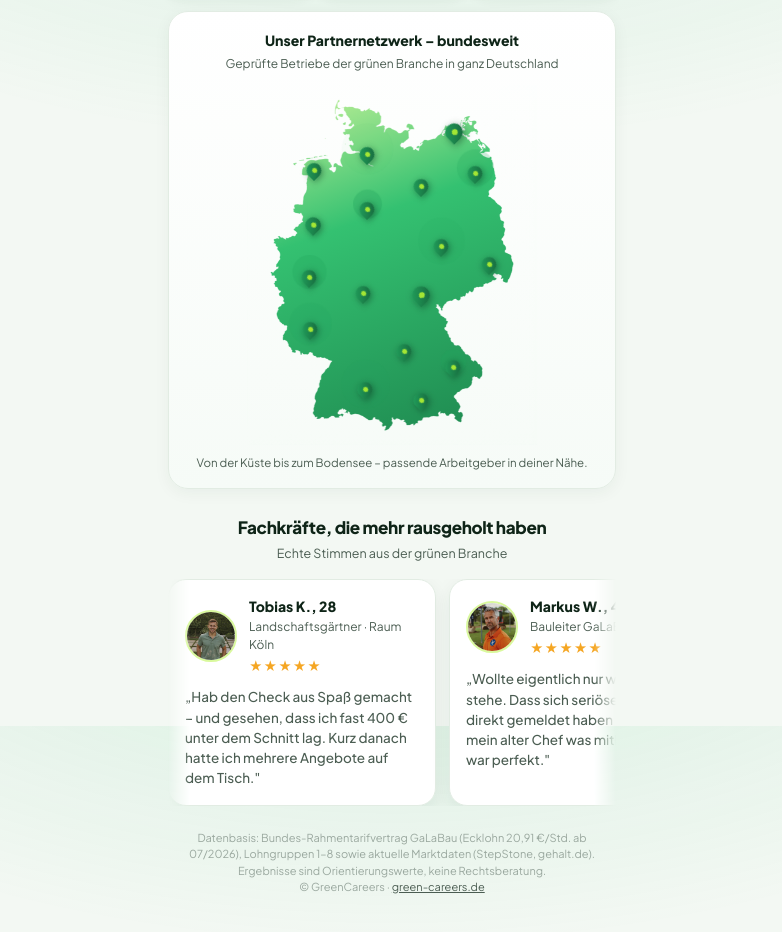
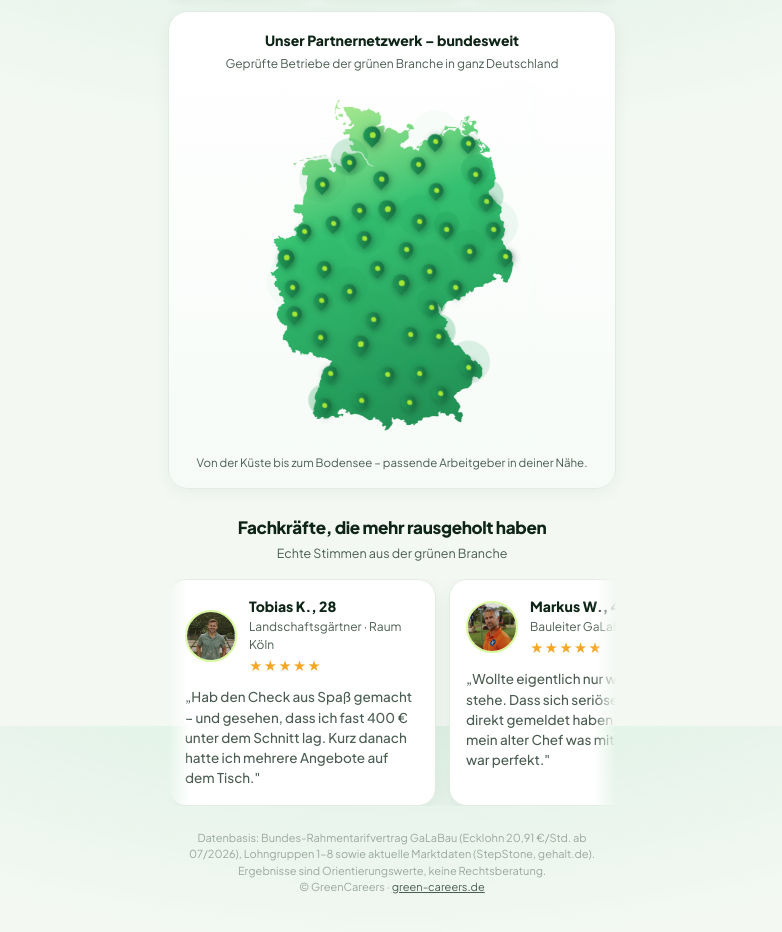
Before and after one commit to frdlnk-gc/gehaltscheck, a plain HTML site: page index.html in a window 1280 px wide. Shown: the part 874-1806 px from the top of the page, without its empty margins (248-1030 px from the left). Drawn offline with Linux system fonts and the light colour scheme.

Commit message:
Karte deutlich dichter: 17→45 Pins, alle on-land
Mehr Pins signalisieren "überall in deiner Region ein Partnerbetrieb".
Per Silhouetten-Analyse platziert, gleichmäßig verteilt, alle auf der Landmasse.

Co-Authored-By: Claude Opus 4.6 <noreply@anthropic.com>

```diff
--- a/index.html
+++ b/index.html
@@ -322,23 +322,51 @@ input[type=range]::-moz-range-thumb{width:26px;height:26px;border-radius:50%;bac
       <div class="map-sub">Geprüfte Betriebe der grünen Branche in ganz Deutschland</div>
       <div class="map-canvas" id="mapCanvas">
         <div class="map-shape" role="img" aria-label="Partnerbetriebe in ganz Deutschland"></div>
-        <span class="map-pin" style="left:71.4%;top:15.5%;--d:0s"><span class="ping"></span><span class="head"></span></span>
-        <span class="map-pin" style="left:41.4%;top:21.2%;--d:2.6s"><span class="ping"></span><span class="head"></span></span>
-        <span class="map-pin" style="left:23.0%;top:25.7%;--d:1.1s"><span class="ping"></span><span class="head"></span></span>
-        <span class="map-pin" style="left:78.7%;top:26.5%;--d:3.8s"><span class="ping"></span><span class="head"></span></span>
-        <span class="map-pin" style="left:60.0%;top:30.2%;--d:1.9s"><span class="ping"></span><span class="head"></span></span>
-        <span class="map-pin" style="left:41.4%;top:36.5%;--d:4.3s"><span class="ping"></span><span class="head"></span></span>
-        <span class="map-pin" style="left:22.8%;top:41.0%;--d:0.6s"><span class="ping"></span><span class="head"></span></span>
-        <span class="map-pin" style="left:66.9%;top:46.7%;--d:3.1s"><span class="ping"></span><span class="head"></span></span>
-        <span class="map-pin" style="left:83.6%;top:51.8%;--d:1.5s"><span class="ping"></span><span class="head"></span></span>
-        <span class="map-pin" style="left:21.5%;top:55.3%;--d:4.0s"><span class="ping"></span><span class="head"></span></span>
-        <span class="map-pin" style="left:40.0%;top:60.0%;--d:2.2s"><span class="ping"></span><span class="head"></span></span>
-        <span class="map-pin" style="left:60.0%;top:60.8%;--d:0.4s"><span class="ping"></span><span class="head"></span></span>
-        <span class="map-pin" style="left:21.7%;top:70.0%;--d:3.4s"><span class="ping"></span><span class="head"></span></span>
-        <span class="map-pin" style="left:54.0%;top:76.0%;--d:1.7s"><span class="ping"></span><span class="head"></span></span>
-        <span class="map-pin" style="left:71.0%;top:80.3%;--d:4.5s"><span class="ping"></span><span class="head"></span></span>
-        <span class="map-pin" style="left:40.8%;top:86.5%;--d:2.9s"><span class="ping"></span><span class="head"></span></span>
-        <span class="map-pin" style="left:60.0%;top:89.7%;--d:0.8s"><span class="ping"></span><span class="head"></span></span>
+        <span class="map-pin" style="left:43.1%;top:16.3%;--d:0s"><span class="ping"></span><span class="head"></span></span>
+        <span class="map-pin" style="left:64.8%;top:17.7%;--d:2.6s"><span class="ping"></span><span class="head"></span></span>
+        <span class="map-pin" style="left:76.2%;top:18.2%;--d:1.1s"><span class="ping"></span><span class="head"></span></span>
+        <span class="map-pin" style="left:35.2%;top:23.5%;--d:3.8s"><span class="ping"></span><span class="head"></span></span>
+        <span class="map-pin" style="left:59.0%;top:24.0%;--d:1.9s"><span class="ping"></span><span class="head"></span></span>
+        <span class="map-pin" style="left:78.7%;top:26.7%;--d:4.3s"><span class="ping"></span><span class="head"></span></span>
+        <span class="map-pin" style="left:46.2%;top:28.2%;--d:0.6s"><span class="ping"></span><span class="head"></span></span>
+        <span class="map-pin" style="left:25.7%;top:29.7%;--d:3.1s"><span class="ping"></span><span class="head"></span></span>
+        <span class="map-pin" style="left:65.2%;top:31.3%;--d:1.5s"><span class="ping"></span><span class="head"></span></span>
+        <span class="map-pin" style="left:82.4%;top:34.2%;--d:4.0s"><span class="ping"></span><span class="head"></span></span>
+        <span class="map-pin" style="left:38.5%;top:36.7%;--d:2.2s"><span class="ping"></span><span class="head"></span></span>
+        <span class="map-pin" style="left:48.2%;top:36.7%;--d:0.4s"><span class="ping"></span><span class="head"></span></span>
+        <span class="map-pin" style="left:59.2%;top:39.8%;--d:3.4s"><span class="ping"></span><span class="head"></span></span>
+        <span class="map-pin" style="left:29.8%;top:40.5%;--d:1.7s"><span class="ping"></span><span class="head"></span></span>
+        <span class="map-pin" style="left:68.7%;top:42.0%;--d:4.5s"><span class="ping"></span><span class="head"></span></span>
+        <span class="map-pin" style="left:84.7%;top:42.2%;--d:2.9s"><span class="ping"></span><span class="head"></span></span>
+        <span class="map-pin" style="left:19.7%;top:42.7%;--d:0.8s"><span class="ping"></span><span class="head"></span></span>
+        <span class="map-pin" style="left:40.2%;top:44.7%;--d:3.6s"><span class="ping"></span><span class="head"></span></span>
+        <span class="map-pin" style="left:54.9%;top:47.7%;--d:1.3s"><span class="ping"></span><span class="head"></span></span>
+        <span class="map-pin" style="left:76.6%;top:48.3%;--d:4.1s"><span class="ping"></span><span class="head"></span></span>
+        <span class="map-pin" style="left:89.0%;top:49.5%;--d:2.0s"><span class="ping"></span><span class="head"></span></span>
+        <span class="map-pin" style="left:13.5%;top:50.2%;--d:0.5s"><span class="ping"></span><span class="head"></span></span>
+        <span class="map-pin" style="left:26.5%;top:52.8%;--d:3.0s"><span class="ping"></span><span class="head"></span></span>
+        <span class="map-pin" style="left:44.9%;top:53.0%;--d:1.0s"><span class="ping"></span><span class="head"></span></span>
+        <span class="map-pin" style="left:62.9%;top:53.7%;--d:3.3s"><span class="ping"></span><span class="head"></span></span>
+        <span class="map-pin" style="left:53.0%;top:57.5%;--d:0s"><span class="ping"></span><span class="head"></span></span>
+        <span class="map-pin" style="left:15.5%;top:58.2%;--d:2.6s"><span class="ping"></span><span class="head"></span></span>
+        <span class="map-pin" style="left:71.8%;top:58.2%;--d:1.1s"><span class="ping"></span><span class="head"></span></span>
+        <span class="map-pin" style="left:35.2%;top:59.2%;--d:3.8s"><span class="ping"></span><span class="head"></span></span>
+        <span class="map-pin" style="left:25.5%;top:61.8%;--d:1.9s"><span class="ping"></span><span class="head"></span></span>
+        <span class="map-pin" style="left:63.4%;top:63.8%;--d:4.3s"><span class="ping"></span><span class="head"></span></span>
+        <span class="map-pin" style="left:16.1%;top:65.8%;--d:0.6s"><span class="ping"></span><span class="head"></span></span>
+        <span class="map-pin" style="left:43.5%;top:67.2%;--d:3.1s"><span class="ping"></span><span class="head"></span></span>
+        <span class="map-pin" style="left:56.3%;top:71.3%;--d:1.5s"><span class="ping"></span><span class="head"></span></span>
+        <span class="map-pin" style="left:65.8%;top:71.7%;--d:4.0s"><span class="ping"></span><span class="head"></span></span>
+        <span class="map-pin" style="left:25.3%;top:72.0%;--d:2.2s"><span class="ping"></span><span class="head"></span></span>
+        <span class="map-pin" style="left:38.9%;top:74.2%;--d:0.4s"><span class="ping"></span><span class="head"></span></span>
+        <span class="map-pin" style="left:76.2%;top:80.3%;--d:3.4s"><span class="ping"></span><span class="head"></span></span>
+        <span class="map-pin" style="left:28.6%;top:82.0%;--d:1.7s"><span class="ping"></span><span class="head"></span></span>
+        <span class="map-pin" style="left:59.4%;top:82.0%;--d:4.5s"><span class="ping"></span><span class="head"></span></span>
+        <span class="map-pin" style="left:48.2%;top:82.3%;--d:2.9s"><span class="ping"></span><span class="head"></span></span>
+        <span class="map-pin" style="left:66.5%;top:87.7%;--d:0.8s"><span class="ping"></span><span class="head"></span></span>
+        <span class="map-pin" style="left:39.3%;top:89.7%;--d:3.6s"><span class="ping"></span><span class="head"></span></span>
+        <span class="map-pin" style="left:55.9%;top:90.2%;--d:1.3s"><span class="ping"></span><span class="head"></span></span>
+        <span class="map-pin" style="left:26.5%;top:91.0%;--d:4.1s"><span class="ping"></span><span class="head"></span></span>
       </div>
       <div class="map-foot">Von der Küste bis zum Bodensee – passende Arbeitgeber in deiner Nähe.</div>
     </div>
```
